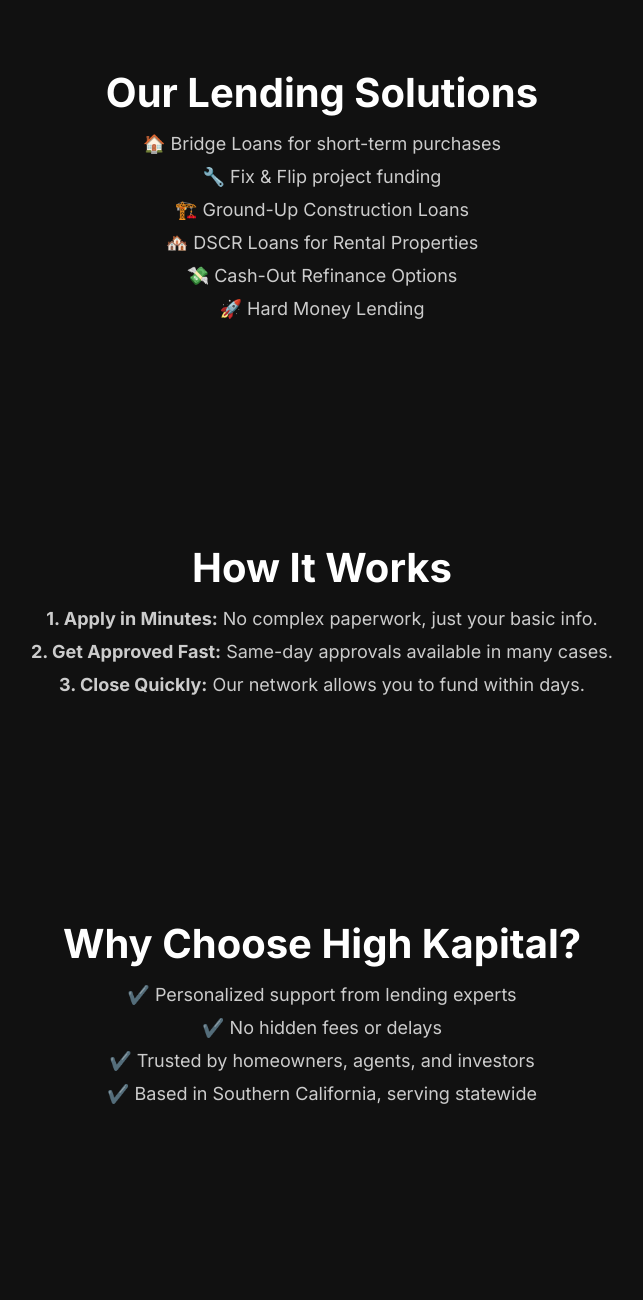
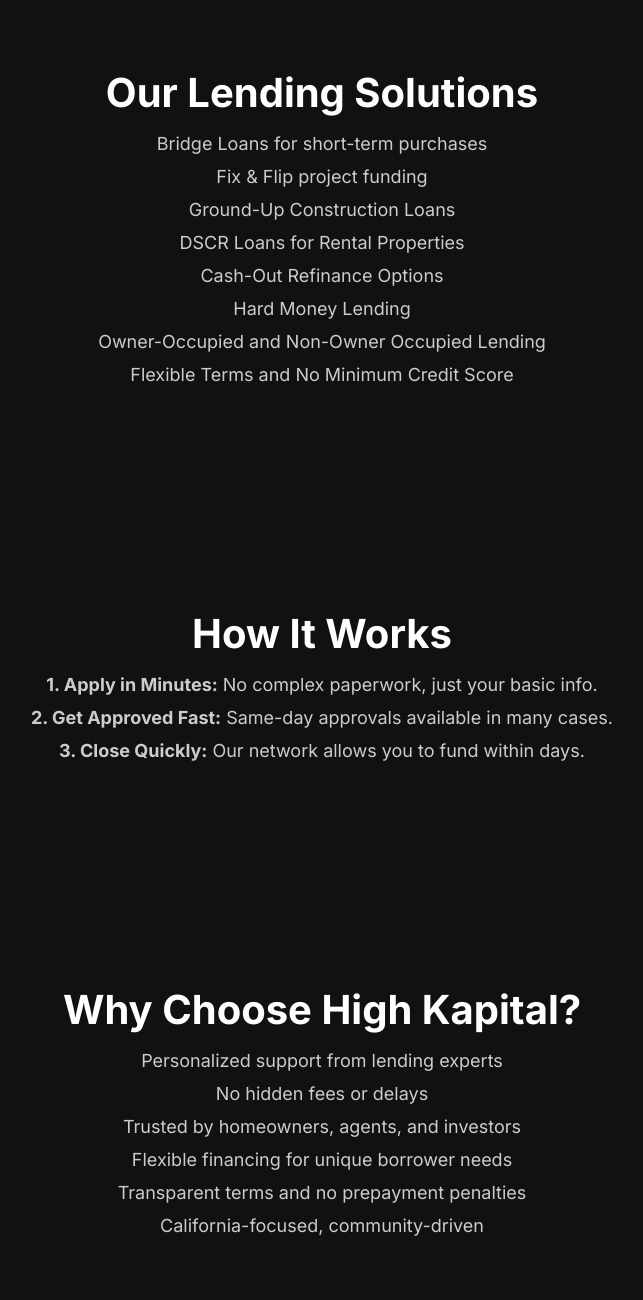
Before and after one commit to carlylestraughn/HighKapital, a plain HTML site: page index.html in a window 1280 px wide. Shown: the part 1180-2480 px from the top of the page, without its empty margins (318-961 px from the left). Drawn offline with Linux system fonts and the light colour scheme.

Commit message:
Update index.html

```diff
--- a/index.html
+++ b/index.html
@@ -163,12 +163,14 @@
   <section class="section" id="services">
     <h2>Our Lending Solutions</h2>
     <ul>
-      <li>🏠 Bridge Loans for short-term purchases</li>
-      <li>🔧 Fix & Flip project funding</li>
-      <li>🏗️ Ground-Up Construction Loans</li>
-      <li>🏘️ DSCR Loans for Rental Properties</li>
-      <li>💸 Cash-Out Refinance Options</li>
-      <li>🚀 Hard Money Lending</li>
+      <li>Bridge Loans for short-term purchases</li>
+      <li>Fix & Flip project funding</li>
+      <li>Ground-Up Construction Loans</li>
+      <li>DSCR Loans for Rental Properties</li>
+      <li>Cash-Out Refinance Options</li>
+      <li>Hard Money Lending</li>
+      <li>Owner-Occupied and Non-Owner Occupied Lending</li>
+      <li>Flexible Terms and No Minimum Credit Score</li>
     </ul>
   </section>
 
@@ -184,10 +186,12 @@
   <section class="section" id="why">
     <h2>Why Choose High Kapital?</h2>
     <ul>
-      <li>✔️ Personalized support from lending experts</li>
-      <li>✔️ No hidden fees or delays</li>
-      <li>✔️ Trusted by homeowners, agents, and investors</li>
-      <li>✔️ Based in Southern California, serving statewide</li>
+      <li>Personalized support from lending experts</li>
+      <li>No hidden fees or delays</li>
+      <li>Trusted by homeowners, agents, and investors</li>
+      <li>Flexible financing for unique borrower needs</li>
+      <li>Transparent terms and no prepayment penalties</li>
+      <li>California-focused, community-driven</li>
     </ul>
   </section>
 
```
